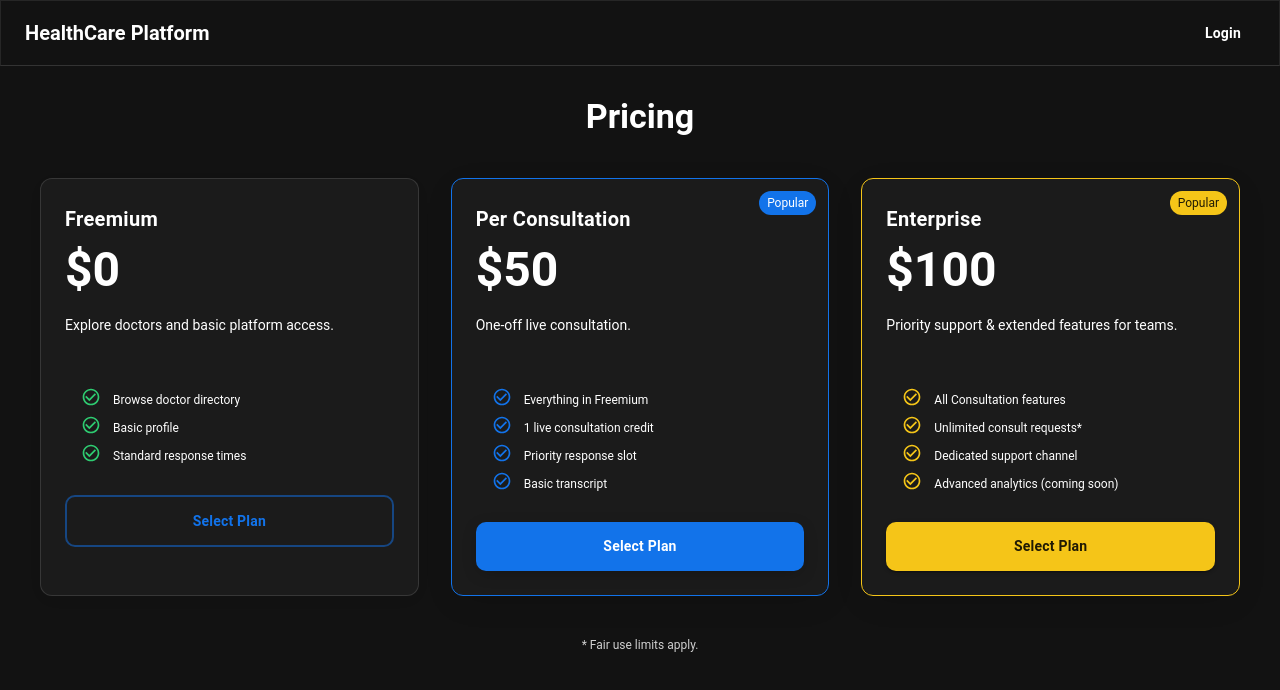
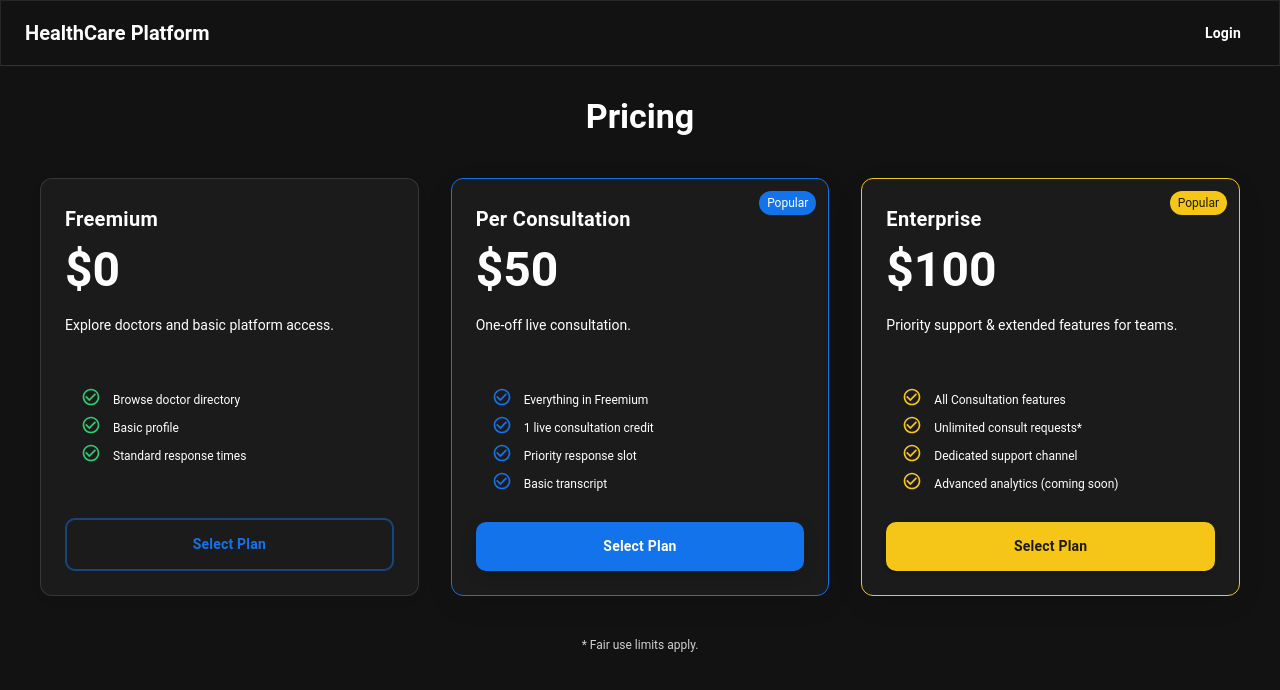
Before and after one commit to tomj0311/hcp, a React (Vite) app in the folder frontend/: page /pricing in a window 1280 px wide. Shown: the top 690 px of the page. Built offline with nearby package versions, Linux system fonts and the light colour scheme.

Commit message:
Enhance Pricing component layout with flex properties for better responsiveness

```diff
--- a/frontend/src/components/Pricing.jsx
+++ b/frontend/src/components/Pricing.jsx
@@ -20,13 +20,13 @@ export default function Pricing(){
       <Grid container spacing={{xs:2, sm:3, md:4}} sx={{mt:1, justifyContent:'center'}}>
         {tiers.map(t => (
           <Grid item xs={12} sm={6} md={4} key={t.title}>
-            <Card sx={{height:'100%', position:'relative', overflow:'hidden', border:(theme)=> t.color!=='default'? `1px solid ${theme.palette[t.color].main}`:`1px solid ${theme.palette.divider}`, backdropFilter:'blur(4px)', boxShadow:(theme)=> t.color!=='default'? '0 8px 32px -12px rgba(0,0,0,0.25)':'0 4px 18px -8px rgba(0,0,0,0.15)', transition:'box-shadow .25s, transform .25s', '&:hover':{boxShadow:'0 12px 42px -10px rgba(0,0,0,0.35)', transform:'translateY(-4px)'}, maxWidth:{xs:'400px', sm:'none'}, mx:{xs:'auto', sm:0}}}>
+            <Card sx={{height:'100%', position:'relative', overflow:'hidden', display:'flex', flexDirection:'column', border:(theme)=> t.color!=='default'? `1px solid ${theme.palette[t.color].main}`:`1px solid ${theme.palette.divider}`, backdropFilter:'blur(4px)', boxShadow:(theme)=> t.color!=='default'? '0 8px 32px -12px rgba(0,0,0,0.25)':'0 4px 18px -8px rgba(0,0,0,0.15)', transition:'box-shadow .25s, transform .25s', '&:hover':{boxShadow:'0 12px 42px -10px rgba(0,0,0,0.35)', transform:'translateY(-4px)'}, maxWidth:{xs:'400px', sm:'none'}, mx:{xs:'auto', sm:0}}}>
               {t.color!=='default' && <Chip label="Popular" size="small" color={t.color} sx={{position:'absolute', top:{xs:8, sm:12}, right:{xs:8, sm:12}, fontSize:{xs:'0.7rem', sm:'0.75rem'}}}/>}
-              <CardContent sx={{p:{xs:2, sm:3}}}>
+              <CardContent sx={{p:{xs:2, sm:3}, display:'flex', flexDirection:'column', flexGrow:1}}>
                 <Typography variant="h6" gutterBottom sx={{fontWeight:700, letterSpacing:.3, fontSize:{xs:'1.1rem', sm:'1.25rem'}}}>{t.title}</Typography>
                 <Typography variant="h3" gutterBottom sx={{fontWeight:700, fontSize:{xs:'2rem', sm:'2.5rem', md:'3rem'}}}>{t.price}</Typography>
                 <Typography variant="body2" sx={{mb:2, minHeight:{xs:40, sm:48}, fontSize:{xs:'0.85rem', sm:'0.875rem'}}}>{t.desc}</Typography>
-                <List dense sx={{'& .MuiListItem-root':{alignItems:'flex-start', py:{xs:0.25, sm:0}}}}>
+                <List dense sx={{'& .MuiListItem-root':{alignItems:'flex-start', py:{xs:0.25, sm:0}}, flexGrow:1}}>
                   {t.features.map(f => (
                     <ListItem key={f} sx={{py:{xs:0.25, sm:0}}}>
                       <ListItemIcon sx={{minWidth:{xs:28, sm:32}}}><CheckIcon fontSize="small" color={t.color==='default'? 'success': t.color} /></ListItemIcon>
--- a/frontend/src/components/SideNav.jsx
+++ b/frontend/src/components/SideNav.jsx
@@ -95,7 +95,7 @@ export default function SideNav({ role, onLogout, collapsed }) {
 
   return (
     <NavDrawer variant={isMobile ? 'temporary' : 'permanent'} open={isMobile ? !collapsed : true}>
-      <Toolbar disableGutters sx={{ px: collapsed ? 0 : 2, minHeight:{xs:56, sm:60}, display:'flex', alignItems:'center', justifyContent: 'center', transition:'padding .25s ease' }}>
+      <Toolbar disableGutters sx={{ px: collapsed ? 0 : 2, minHeight:{xs:56, sm:64}, display:'flex', alignItems:'center', justifyContent: 'center', transition:'padding .25s ease' }}>
         <Box component={Link} to="/" sx={{ display:'flex', alignItems:'center', textDecoration:'none', color:'inherit', gap: collapsed ? 0 : 1 }}>
           <Box sx={{width: collapsed ? 32 : 34, height: collapsed ? 32 : 34, borderRadius:1, display:'flex',alignItems:'center',justifyContent:'center', background:alpha(theme.palette.primary.main,0.2), color:theme.palette.primary.main, fontSize: collapsed ? 14 : 16, fontWeight:700}}>H</Box>
           {!collapsed && <Typography variant="subtitle1" sx={{ fontWeight:700, letterSpacing:.5, fontSize:{xs:14, sm:16}, lineHeight:1 }}>HCP</Typography>}
```
